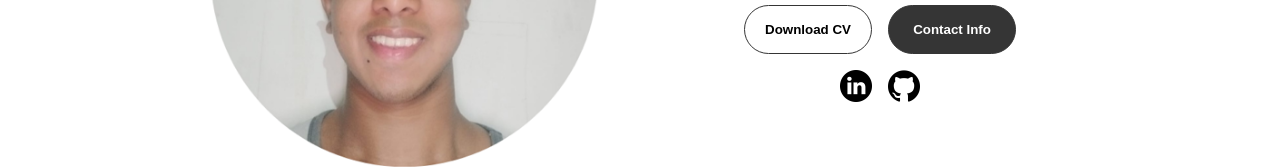
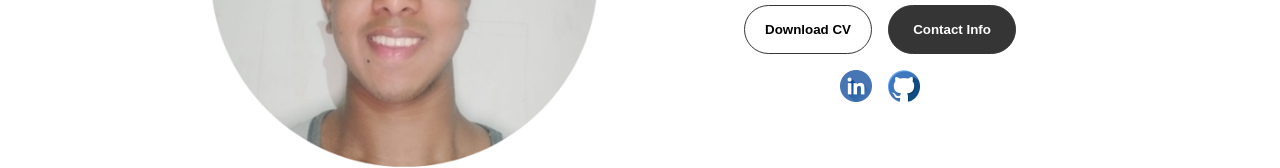
Before and after one commit to Ironstark95/PravanHangsraj.github.io, a plain HTML site: page index.html in a window 1280 px wide. Shown: the part 496-664 px from the top of the page. Drawn offline with Linux system fonts and the light colour scheme.

Commit message:
Update index.html

```diff
--- a/index.html
+++ b/index.html
@@ -57,13 +57,13 @@
         </div>
         <div id="socials-container">
           <img
-            src="./assets/linkedin.png"
+            src="./assets/linkedinx.png"
             alt="My LinkedIn profile"
             class="icon"
             onclick="location.href='https://linkedin.com/'"
           />
           <img
-            src="./assets/github.png"
+            src="./assets/githubx.png"
             alt="My Github profile"
             class="icon"
             onclick="location.href='https://github.com/'"
@@ -353,7 +353,7 @@
         </div>
         <div class="contact-info-container">
           <img
-            src="./assets/linkedin.png"
+            src="./assets/linkedinx.png"
             alt="LinkedIn icon"
             class="icon contact-icon"
           />
```
